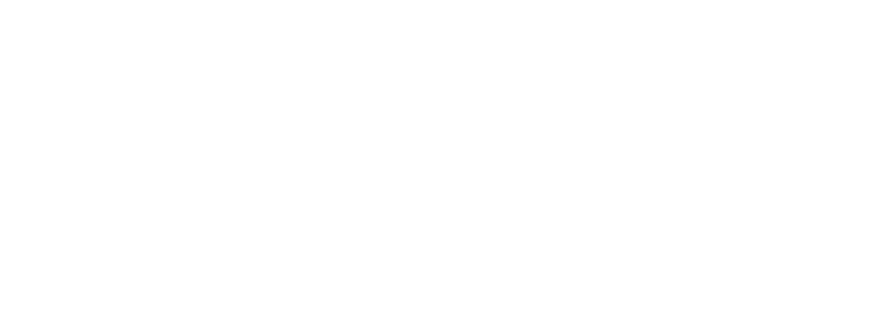
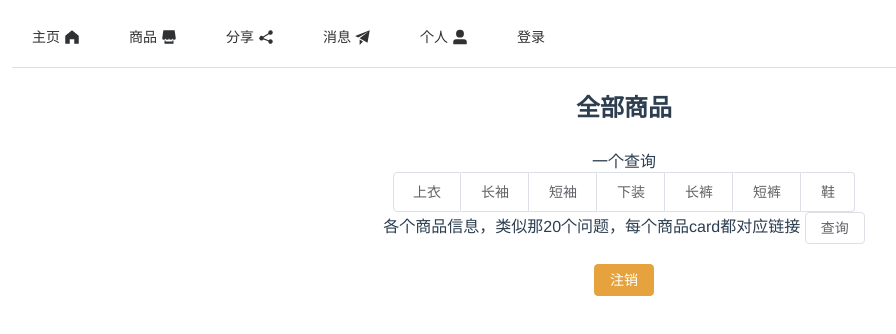
Before and after one commit to G1ume/Database-Front, a Vue app: page /good in a window 1280 px wide. Before the commit this address had no page. Shown: the top 334 px of the page, without its empty margins (16-912 px from the left). Built offline with nearby package versions, Linux system fonts and the light colour scheme.

Commit message:
商品的检索勾选功能

```diff
--- /dev/null
+++ b/src/components/Good.vue
@@ -0,0 +1,78 @@
+<template>
+  <el-container>
+    <el-header>
+      <h1>
+        全部商品
+      </h1>
+    </el-header>
+    <el-main>
+      一个查询
+      <div>
+        <el-checkbox-group v-model="checkTypeList" size="large">
+          <el-checkbox-button v-for="(type,index) in clothe1" :key="index" :label="type.value">
+            {{ type.label }}
+          </el-checkbox-button>
+        </el-checkbox-group>
+      </div>
+
+     各个商品信息，类似那20个问题，每个商品card都对应链接
+      <el-button @click="query">查询</el-button>
+    </el-main>
+    <el-footer>
+      <div>
+        <el-button type="warning" @click="dialogVisible = true">注销</el-button>
+        <el-dialog
+            v-model="dialogVisible"
+            title="请注意！"
+            width="25%">
+          <span style="font-size: 15px">确定要注销吗？</span>
+          <template #footer>
+              <span class="dialog-footer">
+                <el-button @click="dialogVisible = false">取消</el-button>
+                <el-button type="primary" @click="toOffLine">
+                  确认
+                </el-button>
+              </span>
+          </template>
+        </el-dialog>
+      </div>
+    </el-footer>
+  </el-container>
+</template>
+
+<script>
+export default {
+  data() {
+    return {
+      checkTypeList: [],
+      checkboxGroup1: 0,
+      clothe1:[
+        {label:"上衣",value:1},
+        {label:"长袖",value:2},
+        {label:"短袖",value:3},
+        {label:"下装",value:4},
+        {label:"长裤",value:5},
+        {label:"短裤",value:6},
+        {label:"鞋",value:0},
+
+      ]
+
+    }
+  }
+  ,
+  methods: {
+    query: function () {
+      for (let index = 0; index < this.checkTypeList.length; index++) {
+        let item = this.checkTypeList[index];
+        console.log("item",item);
+        //dubug使用，正式的使用可以直接发送 checkTypeList到后端
+      }
+      //console.log(this.$route.query.password)
+      //console.log(pwd)
+    },
+    toLogin:function () {
+      this.$router.push({name:'Login'})
+    }
+  }
+}
+</script>
--- a/src/components/Main.vue
+++ b/src/components/Main.vue
@@ -1,10 +1,23 @@
 <template>
+
   <div class="main">
+
     <h1>{{ msg2 }} {{ msg }}</h1>
     <el-button @click="fn">ShowParams</el-button>
     <el-button @click="t">ShowRoute</el-button>
     <el-button @click="toLogin">login</el-button>
+    <div class="block text-center">
+    <span class="demonstration"
+    >Switch when indicator is hovered (default)</span
+    >
+      <el-carousel height="150px">
+        <el-carousel-item v-for="item in 4" :key="item">
+          <h3 class="small justify-center" text="2xl">{{ item }}</h3>
+        </el-carousel-item>
+      </el-carousel>
+    </div>
   </div>
+
 </template>
 
 <script setup>
--- a/src/components/Top.vue
+++ b/src/components/Top.vue
@@ -7,7 +7,7 @@
     router="true"
 >
   <el-menu-item index="/">主页<el-icon><HomeFilled /></el-icon></el-menu-item>
-  <el-menu-item index="2">商品<el-icon><Shop /></el-icon></el-menu-item>
+  <el-menu-item index="/good">商品<el-icon><Shop /></el-icon></el-menu-item>
   <el-menu-item index="3">分享<el-icon><Share /></el-icon></el-menu-item>
   <el-menu-item index="4">消息<el-icon><Promotion /></el-icon></el-menu-item>
   <el-menu-item index="/account/home">个人<el-icon><UserFilled /></el-icon></el-menu-item>
--- a/src/router/index.js
+++ b/src/router/index.js
@@ -5,6 +5,7 @@
 import register from "@/components/Register.vue";
 import personalCenter from "@/components/PersonalCenter.vue";
 import editUserInfo  from "@/components/EditUserInfo.vue"
+import good from "@/components/Good.vue"
 import {createRouter, createWebHistory} from 'vue-router'
 
 
@@ -48,6 +49,14 @@
         meta: {
             keepalive: true
         }
+    },
+    {
+        path: '/good',
+        name: 'Good',
+        component: good,
+        meta: {
+            keepalive: true
+        }
     }
     ]
 
```
